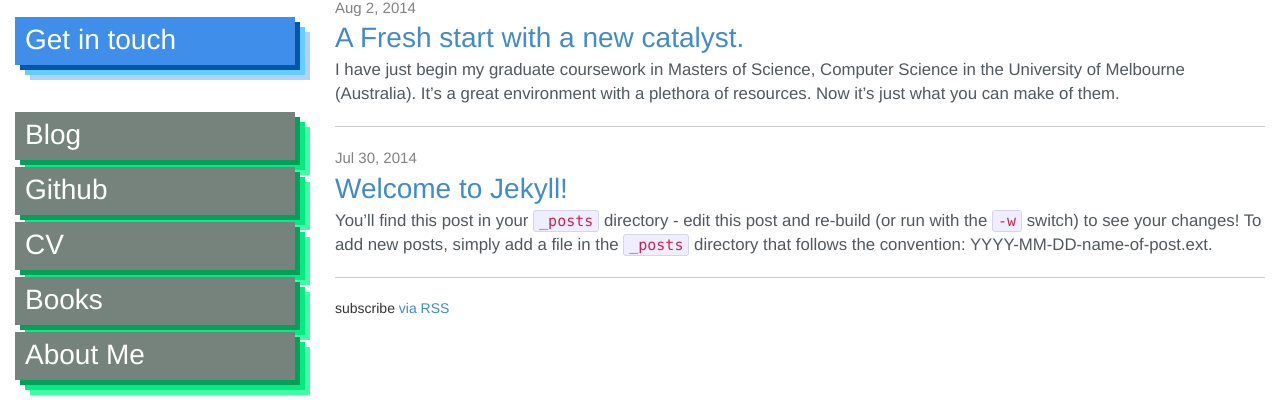
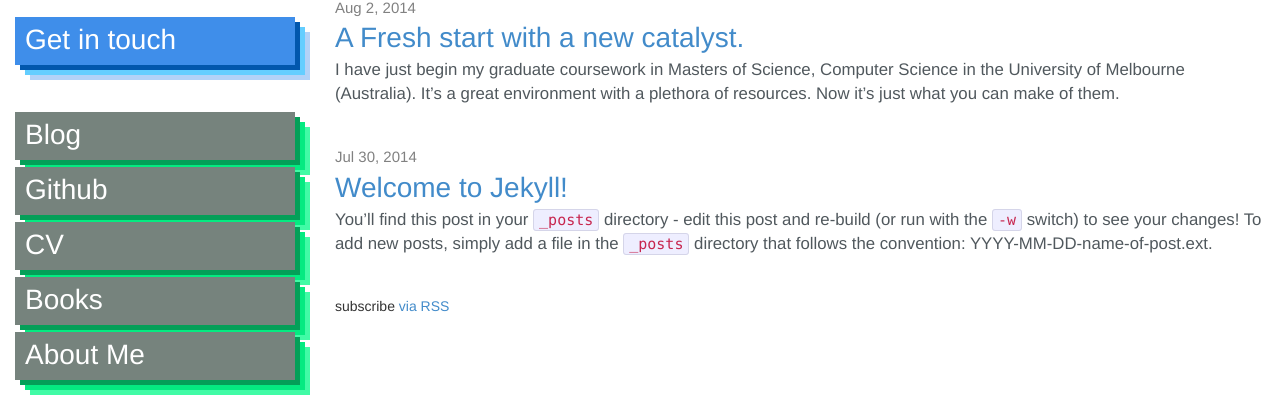
Before and after one commit to ashutoshrishi/ashutoshrishi-ashutoshrishi.github.io, a Jekyll site: the page built from index.html, in a window 1280 px wide. Shown: the part 244-647 px from the top of the page. Built offline with Jekyll 4.4.1, drawn with Linux system fonts in a browser that asks for light colours.

Commit message:
Removed <hr> from between posts.

```diff
--- a/index.html
+++ b/index.html
@@ -18,7 +18,7 @@ layout: default
           </div>
       </article>
 
-      <hr>
+      <br>
     {% endfor %}
   </div>
 
```
